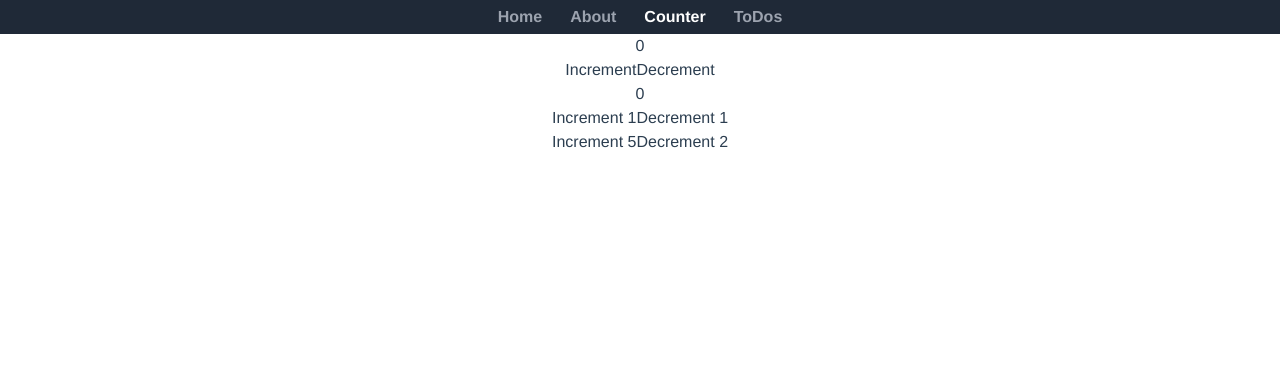
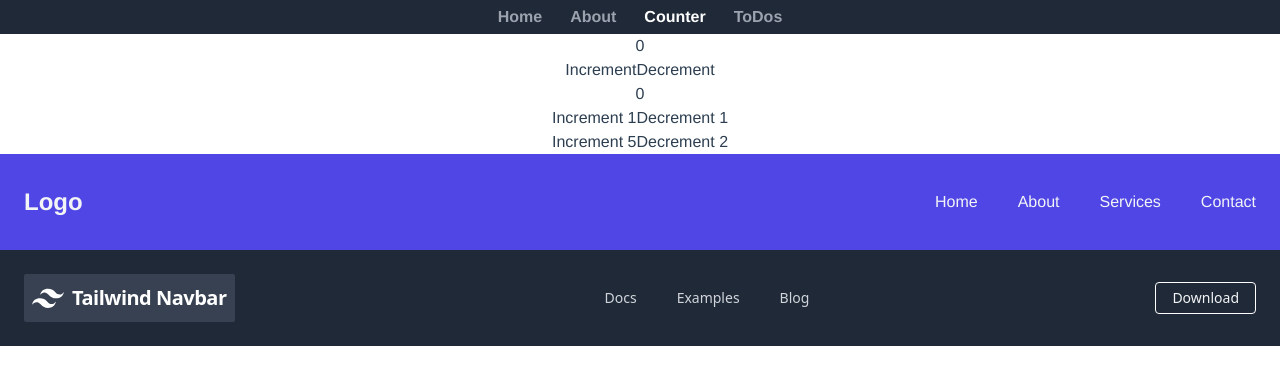
Before and after one commit to pewebdevelopment/zen-vue2, a Vue app: page /#/counter in a window 1280 px wide. Shown: the top 384 px of the page. Built offline with nearby package versions, Linux system fonts and the light colour scheme.

Commit message:
imported Navbar2 in the project

```diff
--- /dev/null
+++ b/src/components/navbar2.vue
@@ -0,0 +1,154 @@
+
+<template>
+  <div class="font-sans antialiased bg-gray-800" id="Navbar2">
+    <nav class="flex items-center justify-between flex-wrap bg-teal p-6">
+      <div
+        class="
+          flex
+          items-center
+          flex-no-shrink
+          text-white
+          bg-gray-700
+          p-2
+          rounded-sm
+          mr-6
+        "
+      >
+        <svg
+          class="fill-current h-8 w-8 mr-2"
+          width="54"
+          height="54"
+          viewBox="0 0 54 54"
+          xmlns="http://www.w3.org/2000/svg"
+        >
+          <path
+            d="M13.5 22.1c1.8-7.2 6.3-10.8 13.5-10.8 10.8 0 12.15 8.1 17.55 9.45 3.6.9 6.75-.45 9.45-4.05-1.8 7.2-6.3 10.8-13.5 10.8-10.8 0-12.15-8.1-17.55-9.45-3.6-.9-6.75.45-9.45 4.05zM0 38.3c1.8-7.2 6.3-10.8 13.5-10.8 10.8 0 12.15 8.1 17.55 9.45 3.6.9 6.75-.45 9.45-4.05-1.8 7.2-6.3 10.8-13.5 10.8-10.8 0-12.15-8.1-17.55-9.45-3.6-.9-6.75.45-9.45 4.05z"
+          />
+        </svg>
+        <span class="font-semibold text-xl tracking-tight"
+          >Tailwind Navbar</span
+        >
+      </div>
+      <div class="block sm:hidden">
+        <button
+          @click="toggle"
+          class="
+            flex
+            items-center
+            px-3
+            py-2
+            border
+            rounded
+            text-teal-lighter
+            border-teal-light
+            hover:text-white hover:border-white
+          "
+        >
+          <svg
+            class="fill-current h-3 w-3"
+            viewBox="0 0 20 20"
+            xmlns="http://www.w3.org/2000/svg"
+          >
+            <title>Menu</title>
+            <path d="M0 3h20v2H0V3zm0 6h20v2H0V9zm0 6h20v2H0v-2z" />
+          </svg>
+        </button>
+      </div>
+      <div
+        :class="open ? 'block' : 'hidden'"
+        class="w-full flex-grow sm:flex sm:items-center sm:w-auto"
+      >
+        <div class="text-sm sm:flex-grow">
+          <a
+            href="#responsive-header"
+            class="
+              no-underline
+              block
+              mt-4
+              sm:inline-block sm:mt-0
+              text-teal-lighter text-gray-300
+              hover:text-white hover:bg-gray-900
+              p-3
+              mr-4
+            "
+          >
+            Docs
+          </a>
+          <a
+            href="#responsive-header"
+            class="
+              no-underline
+              block
+              mt-4
+              sm:inline-block sm:mt-0
+              text-teal-lighter text-gray-300
+              hover:text-white hover:bg-gray-900
+              mr-4
+              p-3
+              rounded-sm
+              hover:border-gray-100
+            "
+          >
+            Examples
+          </a>
+          <a
+            href="#responsive-header"
+            class="
+              no-underline
+              block
+              mt-4
+              sm:inline-block sm:mt-0
+              text-teal-lighter text-gray-300
+              hover:text-white hover:bg-gray-900
+              p-3
+            "
+          >
+            Blog
+          </a>
+        </div>
+        <div>
+          <a
+            href="#"
+            class="
+              no-underline
+              inline-block
+              text-sm
+              px-4
+              py-2
+              leading-none
+              border
+              rounded
+              text-gray-100
+              border-white
+              hover:border-transparent hover:text-gray-100 hover:bg-gray-600
+              mt-4
+              sm:mt-0
+            "
+            >Download</a
+          >
+        </div>
+      </div>
+    </nav>
+  </div>
+</template>
+
+
+
+
+<script>
+export default {
+  name: "Navbar2",
+  data() {
+    return { open: false };
+  },
+
+  methods: {
+    toggle() {
+      this.open = !this.open;
+    },
+  },
+};
+</script>
+
+<style lang="scss" scoped>
+</style>
--- a/src/views/Counter.vue
+++ b/src/views/Counter.vue
@@ -1,15 +1,21 @@
 <template>
   <div>
     <counter />
+    <Navbar />
+    <Navbar2 />
   </div>
 </template>
 
 <script>
 import Counter from "../components/counter.vue";
+import Navbar from "../components/navbar.vue";
+import Navbar2 from "../components/navbar2.vue";
 
 export default {
   components: {
     Counter,
+    Navbar,
+    Navbar2,
   },
   // date() {
   //     return{
--- a/src/views/Home.vue
+++ b/src/views/Home.vue
@@ -1,9 +1,7 @@
 <template>
-  <div class="home">
-    <Navbar />
-
+  <div id="home" class="flex justify-center align-middle">
     <!-- table -->
-    <table>
+    <table class="table-auto">
       <tr>
         <th><h1>ID</h1></th>
         <th><h1>First Name</h1></th>
```
